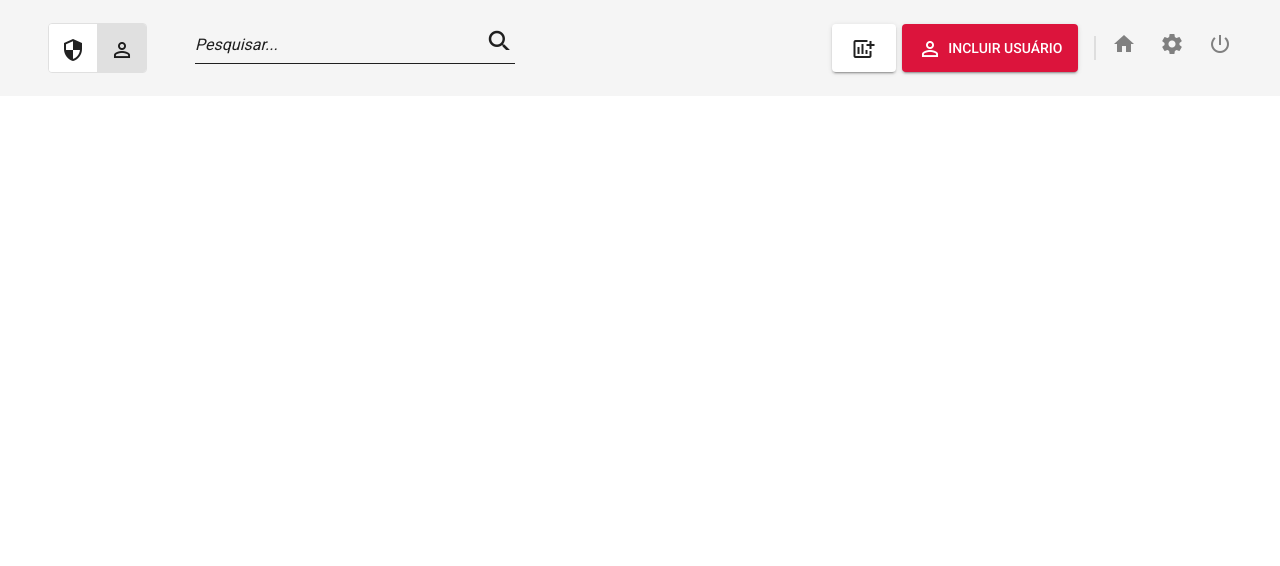
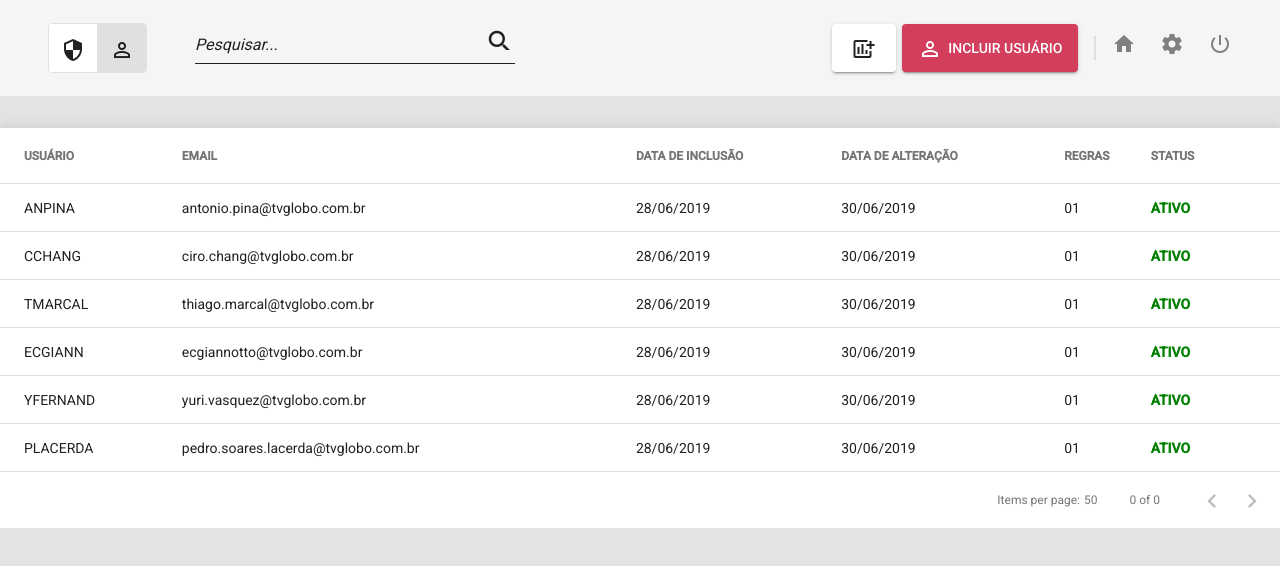
Before and after one commit to andreyliporage/DesafioSys, an Angular app: page / in a window 1280 px wide. Shown: the top 566 px of the page. Built offline with nearby package versions, Linux system fonts and the light colour scheme.

Commit message:
tabela inserida

```diff
--- /dev/null
+++ b/src/app/shared/header/components/tabela/tabela.component.css
@@ -0,0 +1,7 @@
+table {
+    width: 80rem;
+}
+
+table th {
+    font-weight: bold;
+}
--- /dev/null
+++ b/src/app/shared/header/components/tabela/tabela.component.html
@@ -0,0 +1,36 @@
+<table mat-table class="mat-elevation-z8" [dataSource]="array">
+
+  <ng-container matColumnDef="nomeUsuario">
+    <th mat-header-cell *matHeaderCellDef> USUÁRIO </th>
+    <td mat-cell *matCellDef="let array"> {{array.nomeUsuario}} </td>
+  </ng-container>
+
+  <ng-container matColumnDef="email">
+    <th mat-header-cell *matHeaderCellDef> EMAIL </th>
+    <td mat-cell *matCellDef="let array"> {{array.email}} </td>
+  </ng-container>
+
+  <ng-container matColumnDef="dataInclusao">
+    <th mat-header-cell *matHeaderCellDef> DATA DE INCLUSÃO </th>
+    <td mat-cell *matCellDef="let array"> {{array.dataInclusao | date:'dd/MM/yyyy'}} </td>
+  </ng-container>
+
+  <ng-container matColumnDef="dataAlteracao">
+    <th mat-header-cell *matHeaderCellDef> DATA DE ALTERAÇÃO </th>
+    <td mat-cell *matCellDef="let array"> {{array.dataAlteracao | date:'dd/MM/yyyy'}} </td>
+  </ng-container>
+
+  <ng-container matColumnDef="regras">
+    <th mat-header-cell *matHeaderCellDef> REGRAS </th>
+    <td mat-cell *matCellDef="let array"> {{array.regras}} </td>
+  </ng-container>
+
+  <ng-container matColumnDef="status">
+    <th mat-header-cell *matHeaderCellDef> STATUS </th>
+    <td mat-cell *matCellDef="let array" style="color: green; font-weight: bold;"> {{array.status}} </td>
+  </ng-container>
+
+  <tr mat-header-row *matHeaderRowDef="displayedColumns"></tr>
+  <tr mat-row *matRowDef="let row; columns: displayedColumns"></tr>
+</table>
+<mat-paginator></mat-paginator>
--- /dev/null
+++ b/src/app/shared/header/components/tabela/tabela.component.ts
@@ -0,0 +1,74 @@
+import { SelectionModel } from '@angular/cdk/collections';
+import { Component, OnInit } from '@angular/core';
+import { MatTableDataSource } from '@angular/material/table';
+import { Usuario } from 'src/app/shared/models/usuario';
+
+@Component({
+  selector: 'app-tabela',
+  templateUrl: './tabela.component.html',
+  styleUrls: ['./tabela.component.css']
+})
+export class TabelaComponent implements OnInit {
+
+  test = true;
+
+  array: Usuario[] = [
+    {
+    nomeUsuario: "ANPINA",
+    email: "antonio.pina@tvglobo.com.br",
+    dataInclusao: new Date(2019, 5, 28),
+    dataAlteracao: new Date(2019, 5, 30),
+    regras: "01",
+    status: "ATIVO"
+    },
+    {
+      nomeUsuario: "CCHANG",
+      email: "ciro.chang@tvglobo.com.br",
+      dataInclusao: new Date(2019, 5, 28),
+      dataAlteracao: new Date(2019, 5, 30),
+      regras: "01",
+      status: "ATIVO"
+    },
+    {
+      nomeUsuario: "TMARCAL",
+      email: "thiago.marcal@tvglobo.com.br",
+      dataInclusao: new Date(2019, 5, 28),
+      dataAlteracao: new Date(2019, 5, 30),
+      regras: "01",
+      status: "ATIVO"
+    },
+    {
+      nomeUsuario: "ECGIANN",
+      email: "ecgiannotto@tvglobo.com.br",
+      dataInclusao: new Date(2019, 5, 28),
+      dataAlteracao: new Date(2019, 5, 30),
+      regras: "01",
+      status: "ATIVO"
+    },
+    {
+      nomeUsuario: "YFERNAND",
+      email: "yuri.vasquez@tvglobo.com.br",
+      dataInclusao: new Date(2019, 5, 28),
+      dataAlteracao: new Date(2019, 5, 30),
+      regras: "01",
+      status: "ATIVO"
+    },
+    {
+      nomeUsuario: "PLACERDA",
+      email: "pedro.soares.lacerda@tvglobo.com.br",
+      dataInclusao: new Date(2019, 5, 28),
+      dataAlteracao: new Date(2019, 5, 30),
+      regras: "01",
+      status: "ATIVO"
+    }
+  ]
+
+  displayedColumns: string[] = ['nomeUsuario', 'email', 'dataInclusao', 'dataAlteracao', 'regras', 'status']
+  dataSource = new MatTableDataSource<Usuario>(this.array);
+
+  constructor() { }
+
+  ngOnInit() {
+  }
+
+}
--- a/src/app/shared/header/header.component.css
+++ b/src/app/shared/header/header.component.css
@@ -1,5 +1,6 @@
 mat-toolbar {
     padding: 3rem;
+    margin-bottom: 2rem;
 }
 
 mat-button-toggle-group {
@@ -29,3 +30,10 @@ mat-button-toggle-group {
 a {
     cursor: pointer;
 }
+
+.container {
+    display: flex;
+    flex-direction: row;
+    justify-content: center;
+    align-items: center
+}
--- a/src/app/shared/header/header.component.html
+++ b/src/app/shared/header/header.component.html
@@ -10,7 +10,7 @@
 
   <div class="actions">
     <button mat-raised-button style="margin-right: 0.4rem; height: 3rem;"><mat-icon>add_chart</mat-icon></button>
-    <button mat-raised-button style="background-color: crimson; color: white; height: 3rem;"><mat-icon style="margin-right: 0.4rem;">perm_identity</mat-icon>INCLUIR USUÁRIO</button>
+    <button mat-raised-button style="background-color: rgb(211, 62, 92); color: white; height: 3rem;"><mat-icon style="margin-right: 0.4rem;">perm_identity</mat-icon>INCLUIR USUÁRIO</button>
   </div>
 
   <span class="separador"></span>
@@ -21,3 +21,7 @@
     <a><mat-icon>power_settings_new</mat-icon></a>
   </div>
 </mat-toolbar>
+
+<div class="container">
+  <app-tabela class="tabela"></app-tabela>
+</div>
--- /dev/null
+++ b/src/app/shared/models/usuario.ts
@@ -0,0 +1,8 @@
+export interface Usuario {
+    nomeUsuario: string,
+    email: string,
+    dataInclusao: Date,
+    dataAlteracao: Date,
+    regras: string,
+    status: string
+}
--- a/src/styles.css
+++ b/src/styles.css
@@ -1,4 +1,4 @@
 /* You can add global styles to this file, and also import other style files */
 
-html, body { height: 100%; }
+html, body { height: 100%; background-color: rgba(128, 128, 128, 0.116);}
 body { margin: 0; font-family: Roboto, "Helvetica Neue", sans-serif; }
```
Also changed, not shown: src/app/shared/shared.module.ts (+11 -2 lines), 1 other file (tests, documents, lock files or other folders).
